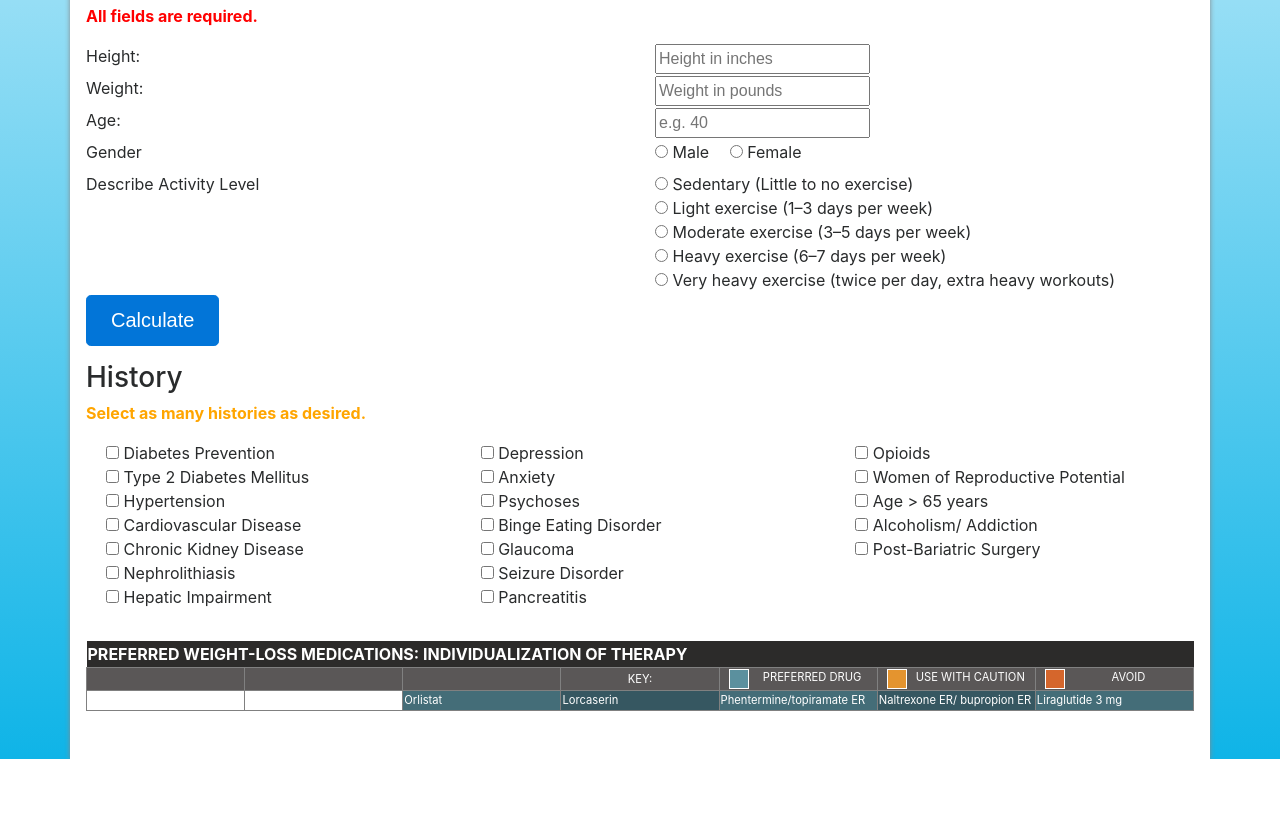
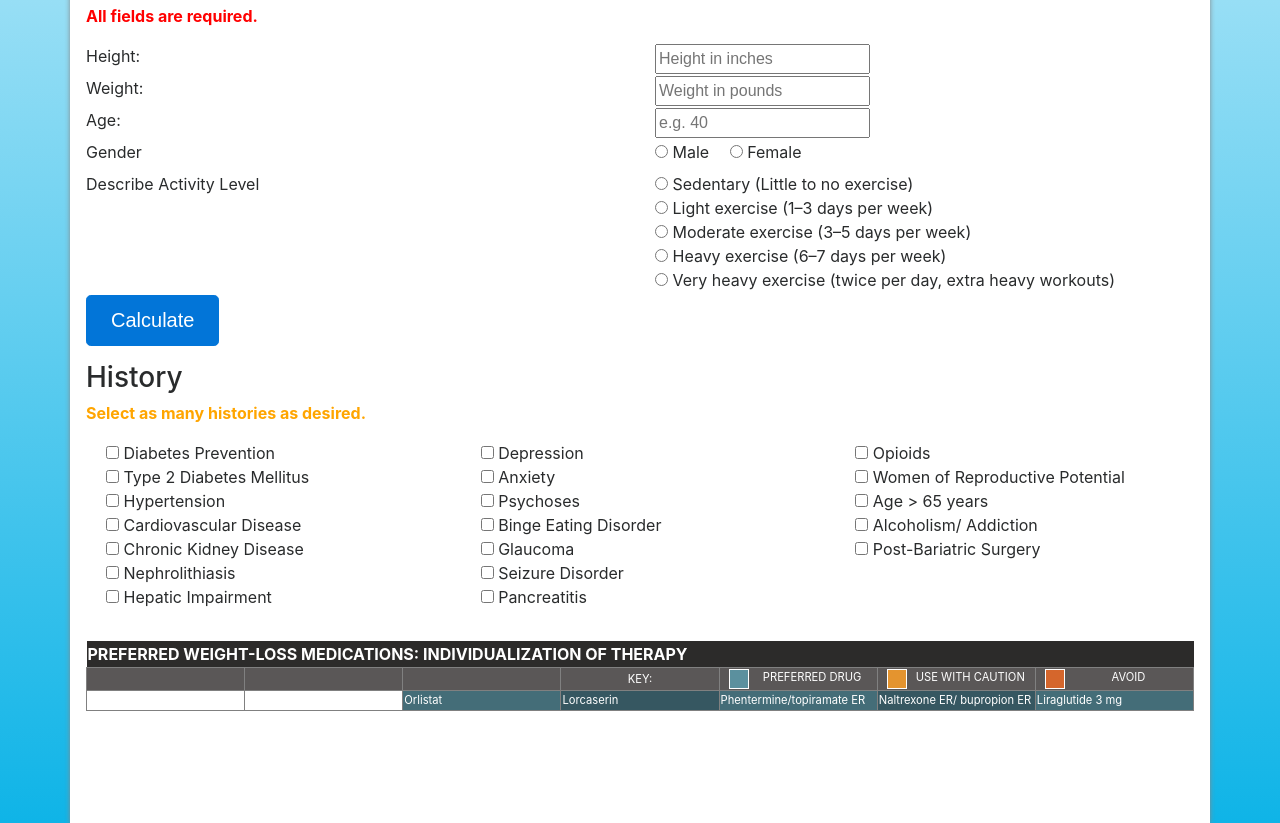
Before and after one commit to ericjgruber/medcalc, a plain HTML site: page index.html in a window 1280 px wide. Shown: the part 107-930 px from the top of the page. Before the commit the page ends 866 px from the top, so only its background shows below. Drawn offline with nearby package versions, Linux system fonts and the light colour scheme; a script that the page names is missing.

Commit message:
Add padding to the bottom of the div

```diff
--- a/styles.css
+++ b/styles.css
@@ -10,7 +10,7 @@ body {
 #medcalc {
     background-color: #fff;
     box-shadow: 0 0 5px #888;
-    padding: 1rem;
+    padding: 1rem 1rem 5rem;
 }
 
 .required {
```
